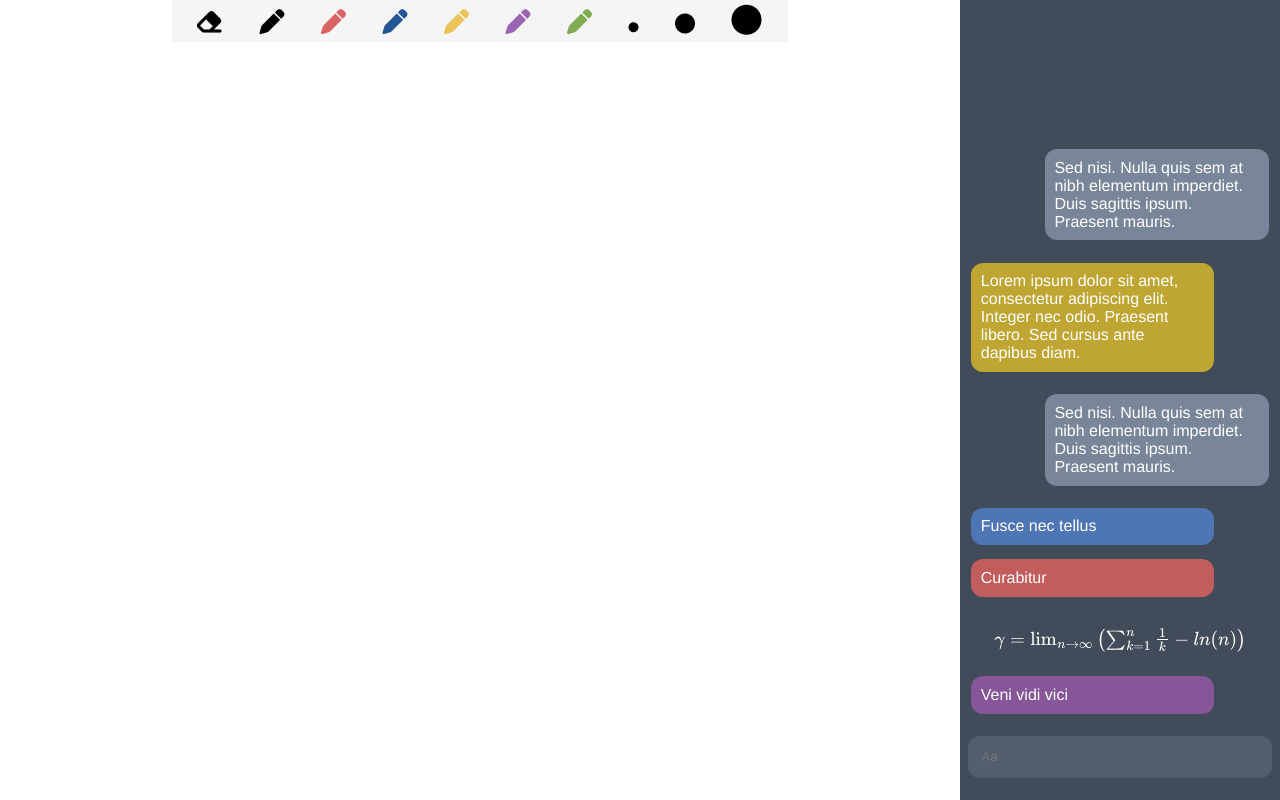
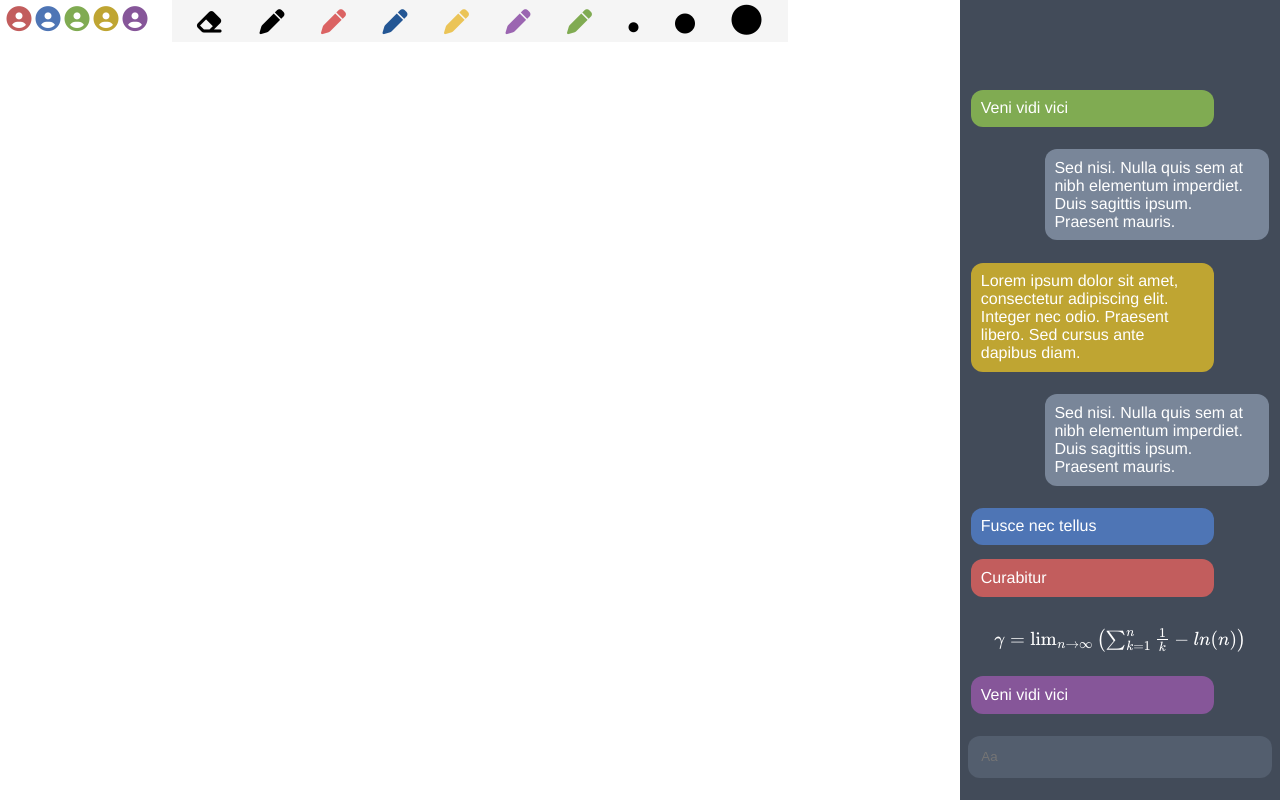
Before and after one commit to HieuHongHao/326Project, a plain HTML site: page canvas/index.html in a window 1280 px wide. Drawn offline with nearby package versions, Linux system fonts and the light colour scheme; some packages are replaced by stand-ins of ours.

Commit message:
add UI for active people in doodle room

```diff
--- a/canvas/index.html
+++ b/canvas/index.html
@@ -71,9 +71,42 @@
     .drawing-tool-container .large-pen{
         font-size: 30px;
     }
+
+    .active-people-container{
+        left: 0;
+        top: 0;
+        z-index: 1000;
+        padding: 0.4em;
+        position: absolute;
+    }
+    .active-people-container i{
+        font-size: 25px;
+    }
+    .active-people-container .red-user{
+        color: #c25d5d;
+    }
+    .active-people-container .blue-user{
+        color: #4e75b5;
+    }
+    .active-people-container .yellow-user{
+        color: #bfa532;
+    }
+    .active-people-container .green-user{
+        color: #80ab52;
+    }
+    .active-people-container .purple-user{
+        color: #865699;
+    }
 </style>
 
 <body>
+    <div class="active-people-container">
+        <i class="fa-solid fa-circle-user red-user"></i>
+        <i class="fa-solid fa-circle-user blue-user"></i>
+        <i class="fa-solid fa-circle-user green-user"></i>
+        <i class="fa-solid fa-circle-user yellow-user"></i>
+        <i class="fa-solid fa-circle-user purple-user"></i>
+    </div>
     <div id="canvas">
         <div class="drawing-container">
             <div class="drawing-tool-container">
@@ -91,6 +124,7 @@
         </div>
         <div class="chat-container">
             <div class="chat-texts-container" id="chat-texts">
+                <div class="text"><div class="green-text">Veni vidi vici</div></div>
                 <div class="text"><div class="text-dummy"></div><div class="my-text">Sed nisi. Nulla quis sem at nibh elementum imperdiet. Duis sagittis ipsum. Praesent mauris.</div></div>
                 <div class="text"><div class="yellow-text">Lorem ipsum dolor sit amet, consectetur adipiscing elit. Integer nec odio. Praesent libero. Sed cursus ante dapibus diam.</div></div>
                 <div class="text"><div class="text-dummy"></div><div class="my-text">Sed nisi. Nulla quis sem at nibh elementum imperdiet. Duis sagittis ipsum. Praesent mauris.</div></div>
@@ -187,18 +221,23 @@
         float: left;
     }
 
-    .chat-texts-container .blue-text{
-        background-color: #4e75b5;
-        color: white;
-    }
-
-    .chat-texts-container .blue-text, .chat-texts-container .my-text, .chat-texts-container .yellow-text, .chat-texts-container .red-text, .chat-texts-container .purple-text{
+    .chat-texts-container .blue-text, .chat-texts-container .my-text, .chat-texts-container .yellow-text, .chat-texts-container .red-text, .chat-texts-container .purple-text, .chat-texts-container .green-text{
         /* display:block; */
         max-width: 70%;
         padding: 0.6em;
         margin: 0.5em 0 0.9em 0.7em;
         border-radius: 12px;
         word-wrap: break-word;
+    }
+
+    .chat-texts-container .blue-text{
+        background-color: #4e75b5;
+        color: white;
+    }
+
+    .chat-texts-container .green-text{
+        background-color: #80ab52;
+        color: white;
     }
 
     .chat-texts-container .yellow-text{
```
